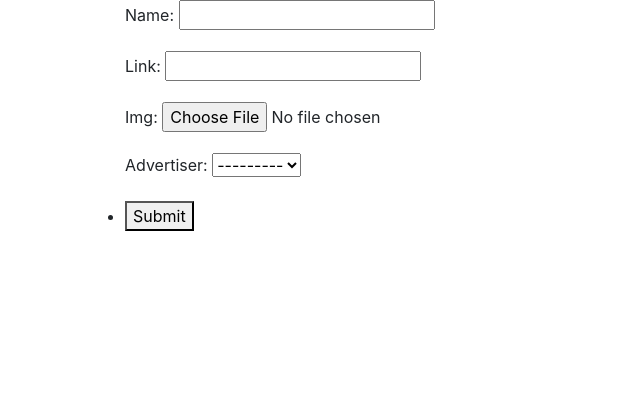
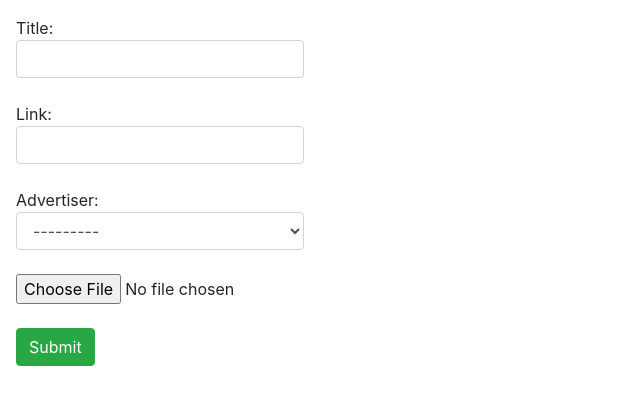
Before and after one commit to lenfantterrible/yektanet-django, a Django app: page /add_ad/ in a window 1280 px wide. Shown: the top 405 px of the page, without its empty margins (0-640 px from the left). Run offline with Django 4.2, Linux system fonts and the light colour scheme; data that the repository does not hold is empty; some libraries are stand-ins or nearby versions.

Commit message:
Add Some Style To Form

```diff
--- a/Yektanet/Yektanet/settings.py
+++ b/Yektanet/Yektanet/settings.py
@@ -37,6 +37,7 @@ INSTALLED_APPS = [
     'django.contrib.sessions',
     'django.contrib.messages',
     'django.contrib.staticfiles',
+    'widget_tweaks',
     'advertiser_management',
 ]
 
--- a/Yektanet/templates/add_ad.html
+++ b/Yektanet/templates/add_ad.html
@@ -1,3 +1,4 @@
+{% load widget_tweaks %}
 <!DOCTYPE html>
 <html lang="en">
 <head>
@@ -7,15 +8,18 @@
     <title>Ad View</title>
 </head>
 <body>
-<div class="container" >
+<div class="form-group w-25 p-3 justify-content-center">
     <form {% if form.is_multipart %}enctype="multipart/form-data"{% endif %} action="" method="post" >{% csrf_token %}
         <fieldset>
-            <ul>
-                {{ form.as_p }}
-                <li>
-                        <button type="submit" class="primaryAction" name="submit">Submit</button>
-                </li>
-            </ul>
+                Title: {% render_field form.name class="form-control"%}
+                <br>
+                Link: {% render_field form.link class="form-control" %}
+                <br>
+                Advertiser: {% render_field form.advertiser class="form-control" %}
+                <br>
+                {% render_field form.img class="form-control-file" %}
+                <br>
+                        <button type="submit" class="btn btn-success" name="submit">Submit</button>
         </fieldset>
     </form>
 
```
